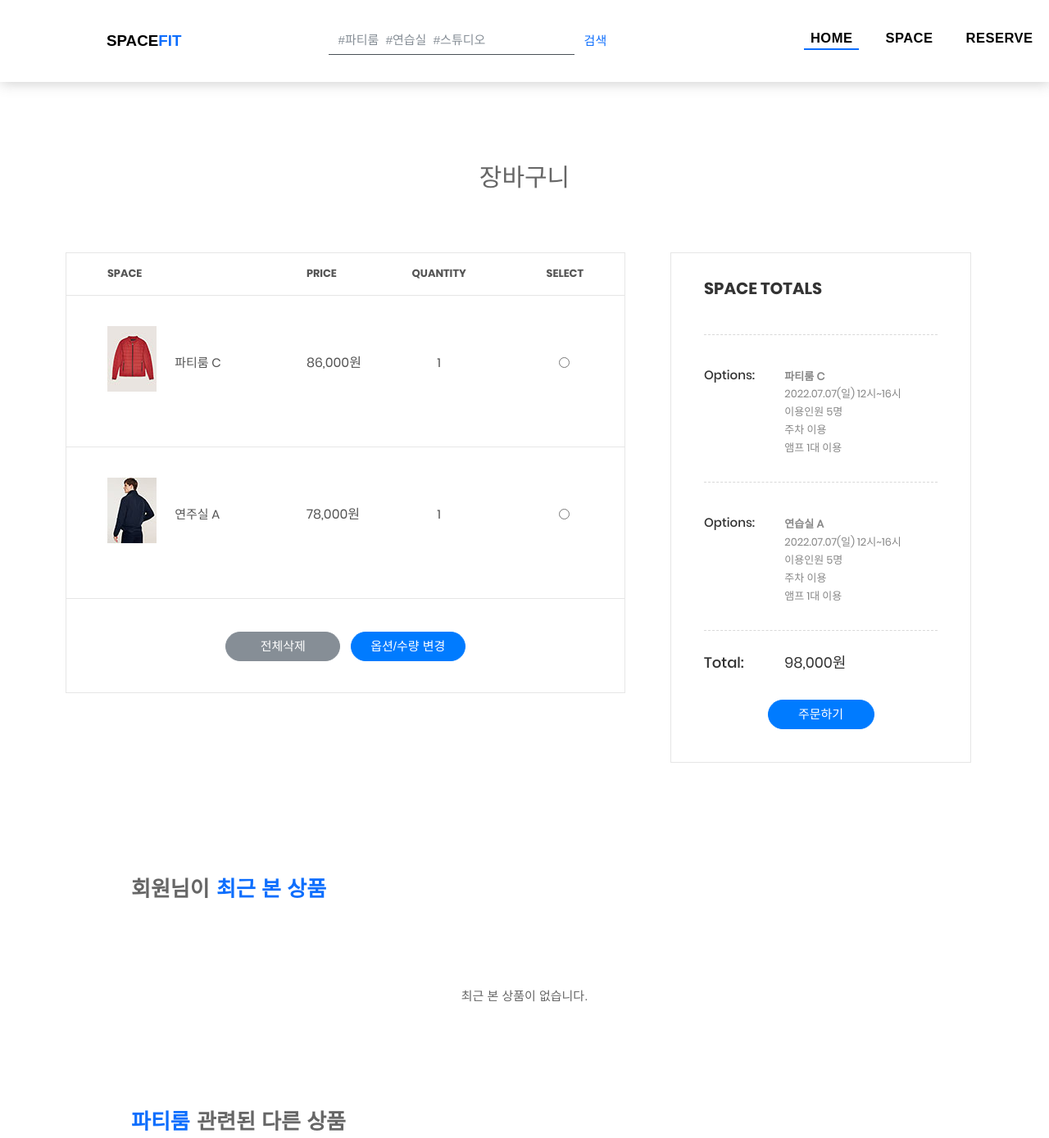
After one commit to yoonahyoung/SpaceFit, a Java web app: page /views/user/myPage/cartListView.jsp in a window 1280 px wide. The commit adds this page. Shown: the whole page at 82% size. Run offline with Tomcat 11, a stand-in JSP engine, Linux system fonts and the light colour scheme; some libraries are stand-ins or nearby versions.

Commit message:
feat: myPage jsp 생성 및 css 추가
- add cartListView.jsp
- add myCoupon.jsp
- add pwdChange.jsp
- update member.css

```diff
--- /dev/null
+++ b/src/main/webapp/views/user/myPage/cartListView.jsp
@@ -0,0 +1,250 @@
+<%@ page language="java" contentType="text/html; charset=UTF-8"
+    pageEncoding="UTF-8"%>
+<!DOCTYPE html>
+<html lang="en">
+<head>
+	<title>Shoping Cart</title>
+	<meta charset="UTF-8">
+	<meta name="viewport" content="width=device-width, initial-scale=1">
+
+<style>
+
+	#div-mem-cart button{
+		border-radius: 20px;
+		width:140px
+		}
+
+	#cart-radio1, #cart-radio2{
+		margin-left:85px
+	}
+
+	#cart-div-span span{
+		font-size:26px;
+		font-weight: 600;
+	}
+
+</style>
+</head>
+<body class="animsition">
+
+	<%@ include file="../common/userMenubar.jsp" %>
+
+	<!--===============================================================================================-->
+	<link rel="icon" type="image/png" href="<%= contextPath %>/resources/user/templates/cozastore/images/icons/favicon.png"/>
+<!--===============================================================================================-->
+	<link rel="stylesheet" type="text/css" href="<%= contextPath %>/resources/user/templates/cozastore/vendor/bootstrap/css/bootstrap.min.css">
+<!--===============================================================================================-->
+	<link rel="stylesheet" type="text/css" href="<%= contextPath %>/resources/user/templates/cozastore/fonts/font-awesome-4.7.0/css/font-awesome.min.css">
+<!--===============================================================================================-->
+	<link rel="stylesheet" type="text/css" href="<%= contextPath %>/resources/user/templates/cozastore/fonts/iconic/css/material-design-iconic-font.min.css">
+<!--===============================================================================================-->
+	<link rel="stylesheet" type="text/css" href="<%= contextPath %>/resources/user/templates/cozastore/fonts/linearicons-v1.0.0/icon-font.min.css">
+<!--===============================================================================================-->
+	<link rel="stylesheet" type="text/css" href="<%= contextPath %>/resources/user/templates/cozastore/vendor/animate/animate.css">
+<!--===============================================================================================-->
+	<link rel="stylesheet" type="text/css" href="<%= contextPath %>/resources/user/templates/cozastore/vendor/css-hamburgers/hamburgers.min.css">
+<!--===============================================================================================-->
+	<link rel="stylesheet" type="text/css" href="<%= contextPath %>/resources/user/templates/cozastore/vendor/animsition/css/animsition.min.css">
+<!--===============================================================================================-->
+	<link rel="stylesheet" type="text/css" href="<%= contextPath %>/resources/user/templates/cozastore/vendor/select2/select2.min.css">
+<!--===============================================================================================-->
+	<link rel="stylesheet" type="text/css" href="<%= contextPath %>/resources/user/templates/cozastore/vendor/perfect-scrollbar/perfect-scrollbar.css">
+<!--===============================================================================================-->
+	<link rel="stylesheet" type="text/css" href="<%= contextPath %>/resources/user/templates/cozastore/css/util.css">
+	<link rel="stylesheet" type="text/css" href="<%= contextPath %>/resources/user/templates/cozastore/css/main.css">
+<!--===============================================================================================-->
+
+	<h2 align="center">장바구니</h2>
+
+
+	<!-- Shoping Cart -->
+	<form class="bg0 p-t-75 p-b-85">
+		<div class="container">
+			<div class="row">
+				<div class="col-lg-10 col-xl-7 m-lr-auto m-b-50">
+					<div class="m-l-25 m-r--38 m-lr-0-xl">
+						<div class="wrap-table-shopping-cart">
+							<table class="table-shopping-cart">
+								<tr class="table_head">
+									<th class="column-1">space</th>
+									<th class="column-2"></th>
+									<th class="column-3" >Price</th>
+									<th class="column-4" style="text-align:center;">Quantity</th>
+									<th class="column-5">select</th>
+								</tr>
+
+								<tr class="table_row">
+									<td class="column-1">
+										<div class="how-itemcart1">
+											<img src="images/item-cart-04.jpg" alt="IMG">
+										</div>
+									</td>
+									<td class="column-2">파티룸 C</td>
+									<td class="column-3">86,000원</td>
+									<td class="column-4" style="text-align:center;">1</td>
+									<td class="column-5"><input type="radio" id="cart-radio1"></td>
+								</tr>
+
+								<tr class="table_row">
+									<td class="column-1">
+										<div class="how-itemcart1">
+											<img src="images/item-cart-05.jpg" alt="IMG">
+										</div>
+									</td>
+									<td class="column-2">연주실 A</td>
+									<td class="column-3">78,000원</td>
+									<td class="column-4" style="text-align:center;">1</td>
+									<td class="column-5"><input type="radio" id="cart-radio2"></td>
+								</tr>
+							</table>
+						</div>
+
+						<div class="bor15 p-t-18 p-b-15 p-lr-40 p-lr-15-sm" align="center" id="div-mem-cart">
+							<br>
+							<button type="button" class="btn btn-secondary"  id="mem-cart-btn1">전체삭제</button>&nbsp;&nbsp;
+          					<button type="button" class="btn btn-primary">옵션/수량 변경</button>
+							<br><br>
+						</div>
+					</div>
+				</div>
+
+				<div class="col-sm-10 col-lg-7 col-xl-5 m-lr-auto m-b-50">
+					<div class="bor10 p-lr-40 p-t-30 p-b-40 m-l-63 m-r-40 m-lr-0-xl p-lr-15-sm">
+						<!-- <br> -->
+						<h4 class="mtext-109 cl2 p-b-30">
+							space Totals
+						</h4>
+
+						<div class="flex-w flex-t bor12 p-b-13">
+
+						</div>
+
+						<br>
+						<div class="flex-w flex-t bor12 p-t-15 p-b-30">
+							<div class="size-208 w-full-ssm">
+								<span class="stext-110 cl2">
+									Options:
+								</span>
+							</div>
+
+							<div class="size-209 p-r-18 p-r-0-sm w-full-ssm">
+								<div class="stext-111 cl6 p-t-2">
+									<p><b>파티룸 C</b></p>
+									<p>2022.07.07(일) 12시~16시</p>
+									<p>이용인원 5명</p>
+									<p>주차 이용</p>
+									<p>앰프 1대 이용</p>
+
+								</div>
+
+
+							</div>
+						</div>
+						<br>
+						<div class="flex-w flex-t bor12 p-t-15 p-b-30">
+
+							<div class="size-208 w-full-ssm">
+								<span class="stext-110 cl2">
+									Options:
+								</span>
+							</div>
+
+							<div class="size-209 p-r-18 p-r-0-sm w-full-ssm">
+								<div class="stext-111 cl6 p-t-2">
+									<p><b>연습실 A</b></p>
+									<p>2022.07.07(일) 12시~16시</p>
+									<p>이용인원 5명</p>
+									<p>주차 이용</p>
+									<p>앰프 1대 이용</p>
+
+								</div>
+
+
+							</div>
+						</div>
+
+						<div class="flex-w flex-t p-t-27 p-b-33">
+							<div class="size-208">
+								<span class="mtext-101 cl2">
+									Total:
+								</span>
+							</div>
+
+							<div class="size-209 p-t-1">
+								<span class="mtext-110 cl2">
+									98,000원
+								</span>
+							</div>
+						</div>
+
+						<div align="center">
+							<button class="btn btn-primary" style="border-radius:20px; width:130px">
+								주문하기
+							</button>
+						</div>
+					</div>
+				</div>
+			</div>
+		</div>
+	</form>
+
+	<div id="cart-div-span">
+		<div>
+			<span style="margin-left:160px">회원님이</span>&nbsp;
+			<span style="color:#0D6EFD;">최근 본 상품</span>
+			<p align="center" style="margin-top:100px; margin-bottom:100px;">최근 본 상품이 없습니다.</p>
+
+		</div>
+		<br>
+		<div>
+			<span style="color:#0D6EFD; margin-left:160px;">파티룸</span>&nbsp;
+			<span>관련된 다른 상품</span>
+		</div>
+	</div>
+
+
+
+
+
+
+<!--===============================================================================================-->
+	<script src="<%= contextPath %>/resources/user/templates/cozastore/vendor/jquery/jquery-3.2.1.min.js"></script>
+<!--===============================================================================================-->
+	<script src="<%= contextPath %>/resources/user/templates/cozastore/vendor/animsition/js/animsition.min.js"></script>
+<!--===============================================================================================-->
+	<script src="<%= contextPath %>/resources/user/templates/cozastore/vendor/bootstrap/js/popper.js"></script>
+	<script src="<%= contextPath %>/resources/user/templates/cozastore/vendor/bootstrap/js/bootstrap.min.js"></script>
+<!--===============================================================================================-->
+	<script src="<%= contextPath %>/resources/user/templates/cozastore/vendor/select2/select2.min.js"></script>
+	<script>
+		$(".js-select2").each(function(){
+			$(this).select2({
+				minimumResultsForSearch: 20,
+				dropdownParent: $(this).next('.dropDownSelect2')
+			});
+		})
+	</script>
+<!--===============================================================================================-->
+	<script src="<%= contextPath %>/resources/user/templates/cozastore/vendor/MagnificPopup/jquery.magnific-popup.min.js"></script>
+<!--===============================================================================================-->
+	<script src="<%= contextPath %>/resources/user/templates/cozastore/vendor/perfect-scrollbar/perfect-scrollbar.min.js"></script>
+	<script>
+		$('.js-pscroll').each(function(){
+			$(this).css('position','relative');
+			$(this).css('overflow','hidden');
+			var ps = new PerfectScrollbar(this, {
+				wheelSpeed: 1,
+				scrollingThreshold: 1000,
+				wheelPropagation: false,
+			});
+
+			$(window).on('resize', function(){
+				ps.update();
+			})
+		});
+	</script>
+<!--===============================================================================================-->
+	<script src="<%= contextPath %>/resources/user/templates/cozastore/js/main.js"></script>
+
+</body>
+</html>
```
Also changed, not shown: src/main/webapp/resources/user/css/member.css (+77 -0 lines), src/main/webapp/views/user/myPage/myCoupon.jsp (added, +163 -0 lines), src/main/webapp/views/user/myPage/pwdChange.jsp (added, +45 -0 lines).
